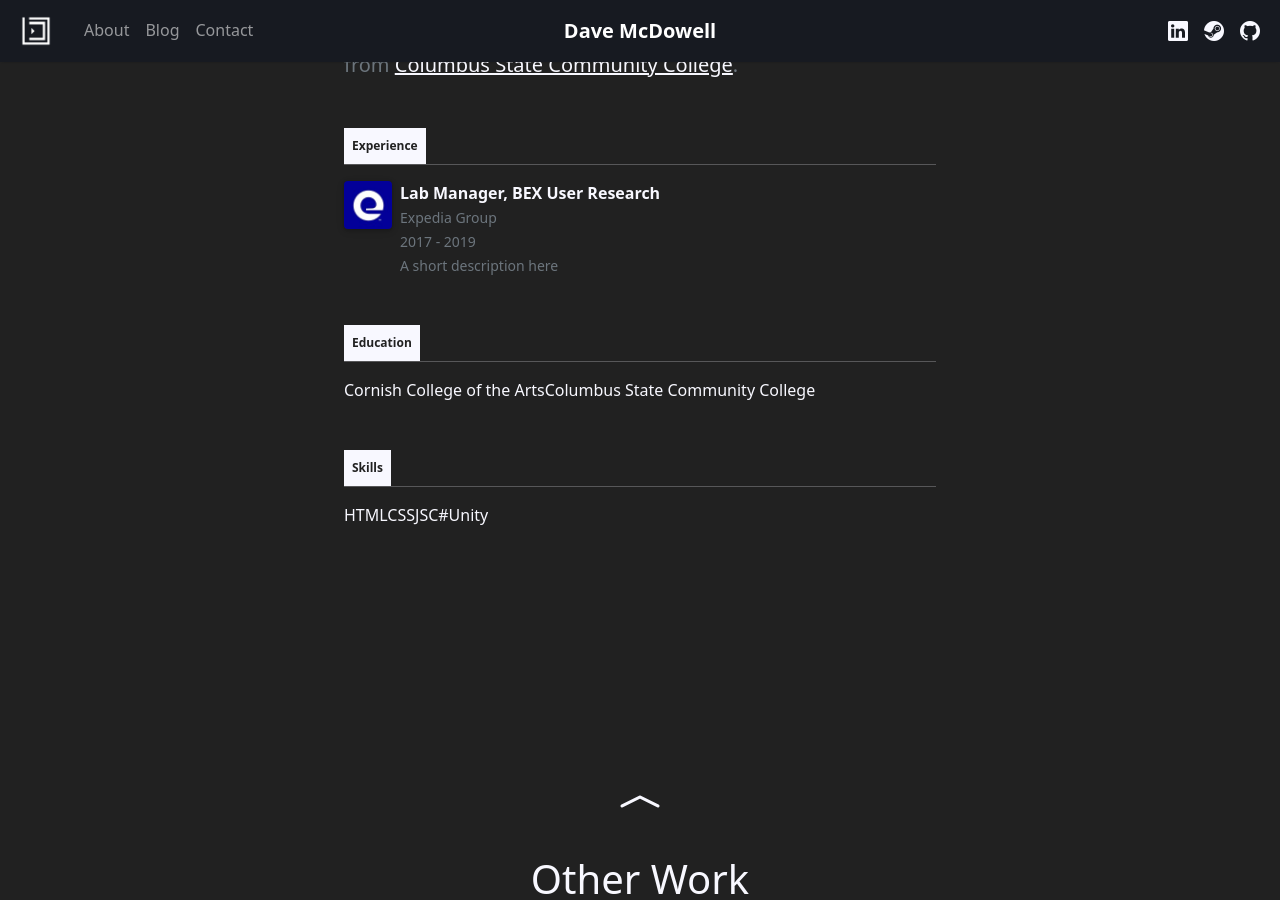
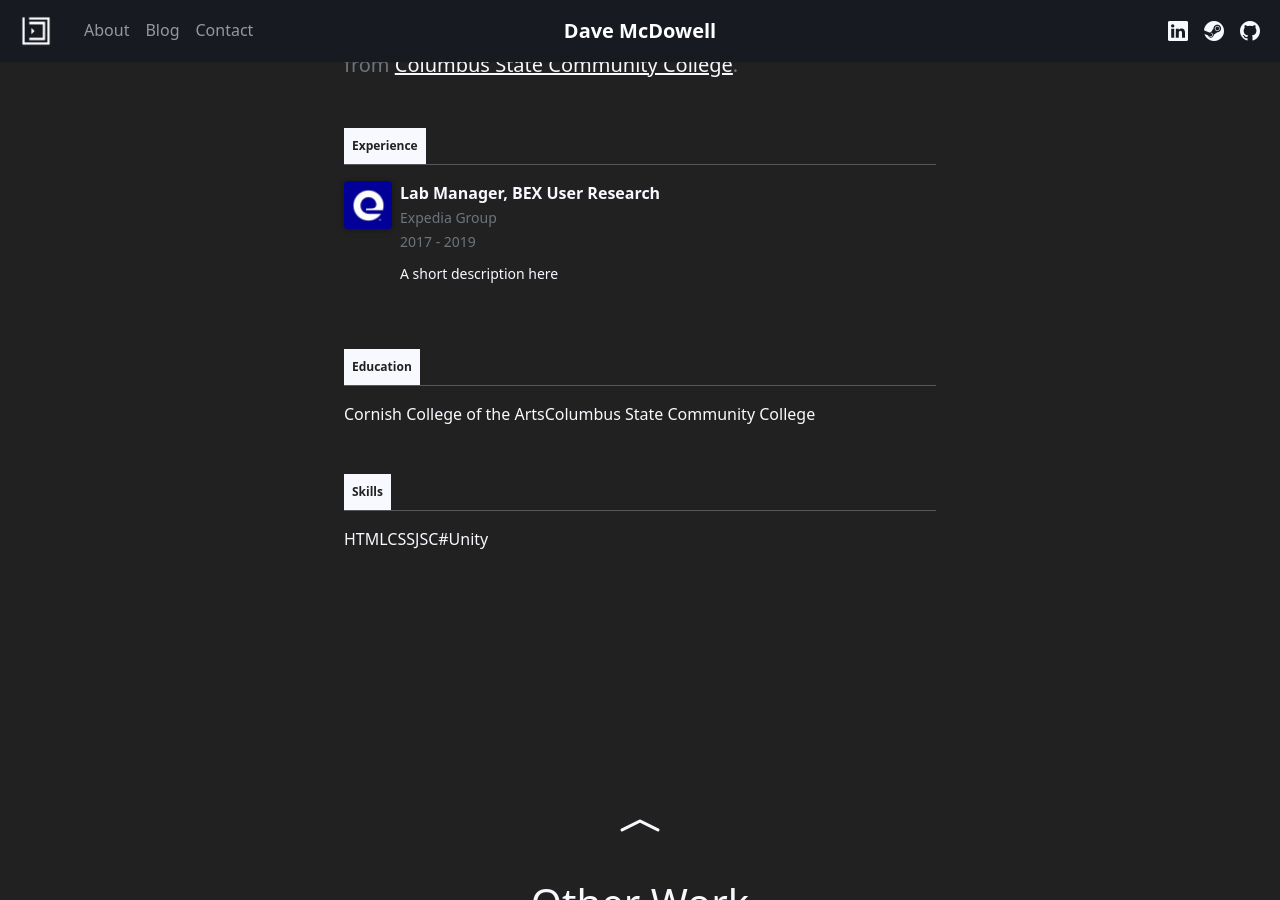
Before and after one commit to davemcdowell/portfolio, a Jekyll site: the page built from about.html, in a window 1280 px wide and 900 px high, scrolled down 429 px. Built offline with Jekyll 4.4.1, drawn with Linux system fonts in a browser that asks for light colours; nearby versions of some CDN libraries.

Commit message:
Update about.html

```diff
--- a/about.html
+++ b/about.html
@@ -25,8 +25,8 @@
                                 <div class="flex-grow-1 ms-2">
                                   <p class="p-0 mb-0"><strong>{{ experience.job-title }}</strong></p>
                                   <p class="p-0 mb-0 text-muted"><small>{{ experience.company }}</small></p>
-                                  <p class="p-0 mb-0 text-muted"><small>{{ experience.start-date }} - {{ experience.end-date }}</small></p>
-                                  <p class="p-0 mb-0 text-muted"><small>{{ experience.description }}</small></p>
+                                  <p class="p-0 mb-2 text-muted"><small>{{ experience.start-date }} - {{ experience.end-date }}</small></p>
+                                  <p><small>{{ experience.description }}</small></p>
                                 </div>
                             </div>
                             {%- endfor -%}
```
